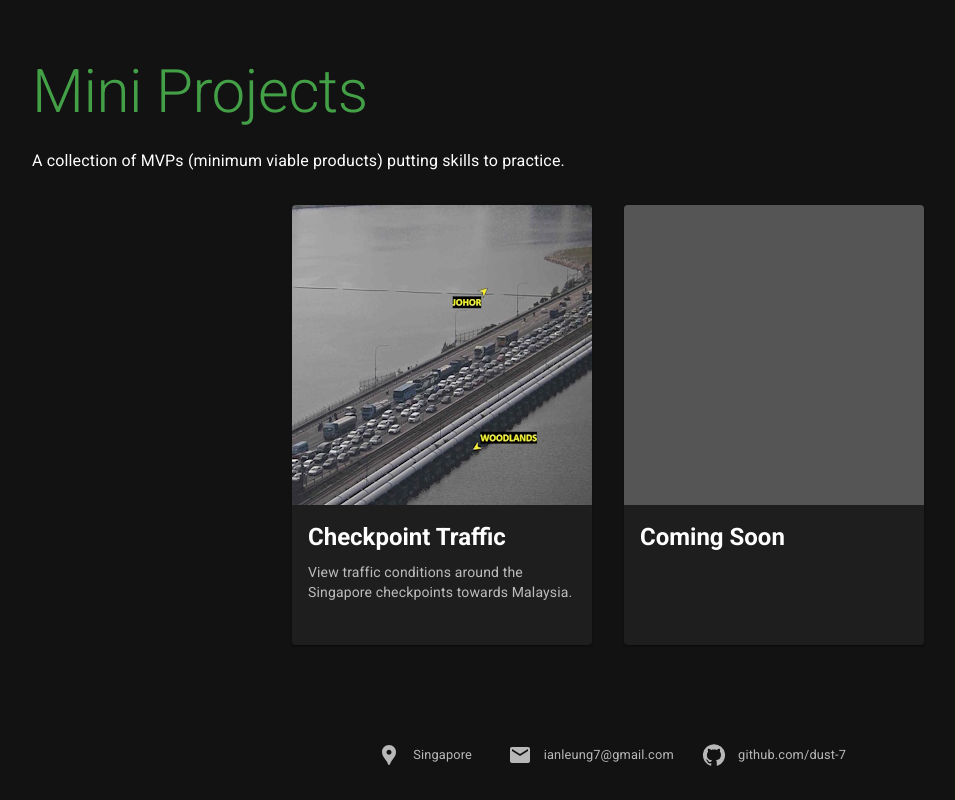
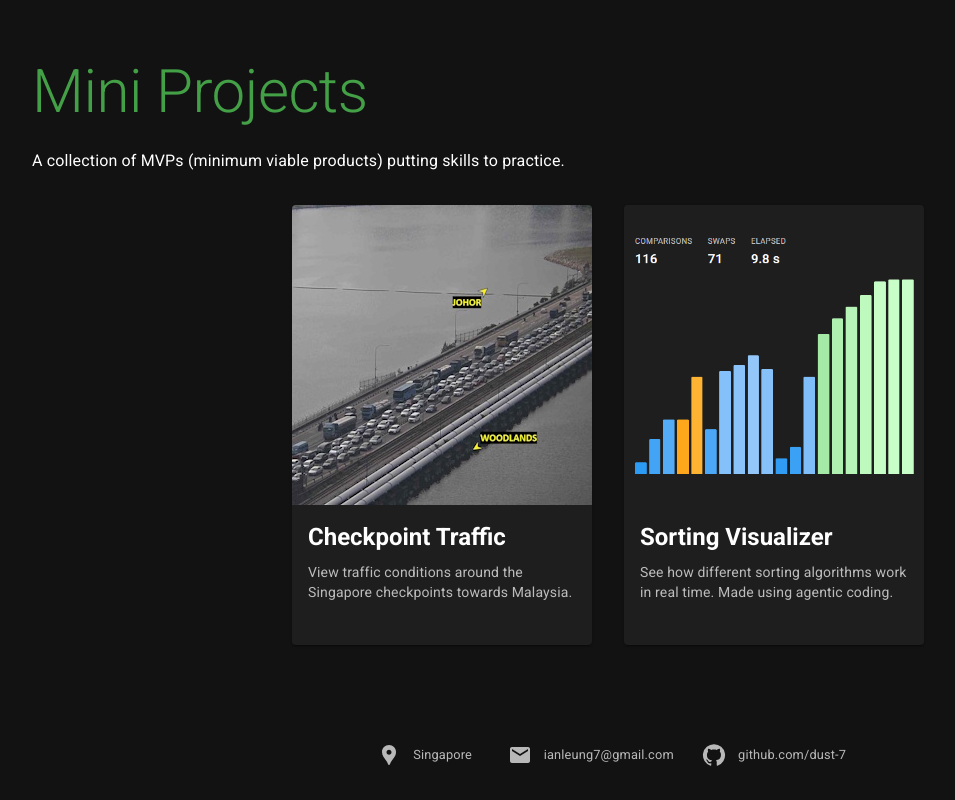
Before and after one commit to dust-7/dust-7.github.io, a React (Vite) app: page / in a window 1280 px wide. Shown: the part 1434-2234 px from the top of the page, without its empty margins (32-987 px from the left). Built offline with nearby package versions, Linux system fonts and the light colour scheme; no server answers.

Commit message:
Add link to Sorting project in home

```diff
--- a/src/features/home/projects/Gallery.tsx
+++ b/src/features/home/projects/Gallery.tsx
@@ -2,6 +2,7 @@ import Grid from '@mui/material/Grid';
 
 import ProjectCard from './ProjectCard';
 import checkpointThumbnail from '../../../assets/checkpoint.jpg';
+import sortingThumbnail from '../../../assets/sorting.png';
 
 export default function Gallery() {
   const cards = [
@@ -12,9 +13,10 @@ export default function Gallery() {
       description: 'View traffic conditions around the Singapore checkpoints towards Malaysia.',
     },
     {
-      link: '#',
-      title: 'Coming Soon',
-      description: '',
+      link: '/projects/sorting',
+      image: sortingThumbnail,
+      title: 'Sorting Visualizer',
+      description: 'See how different sorting algorithms work in real time. Made using agentic coding.',
     },
   ];
 
--- a/src/features/home/projects/ProjectCard.tsx
+++ b/src/features/home/projects/ProjectCard.tsx
@@ -24,6 +24,8 @@ export default function ProjectCard({ link, image, title, description }: {
           component='img'
           image={image}
           alt={title}
+          height={300}
+          sx={{ objectFit: 'contain' }}
         />
         <CardContent>
           <Typography gutterBottom variant='h5' component='div'>
```
Also changed, not shown: src/assets/sorting.png (added).
